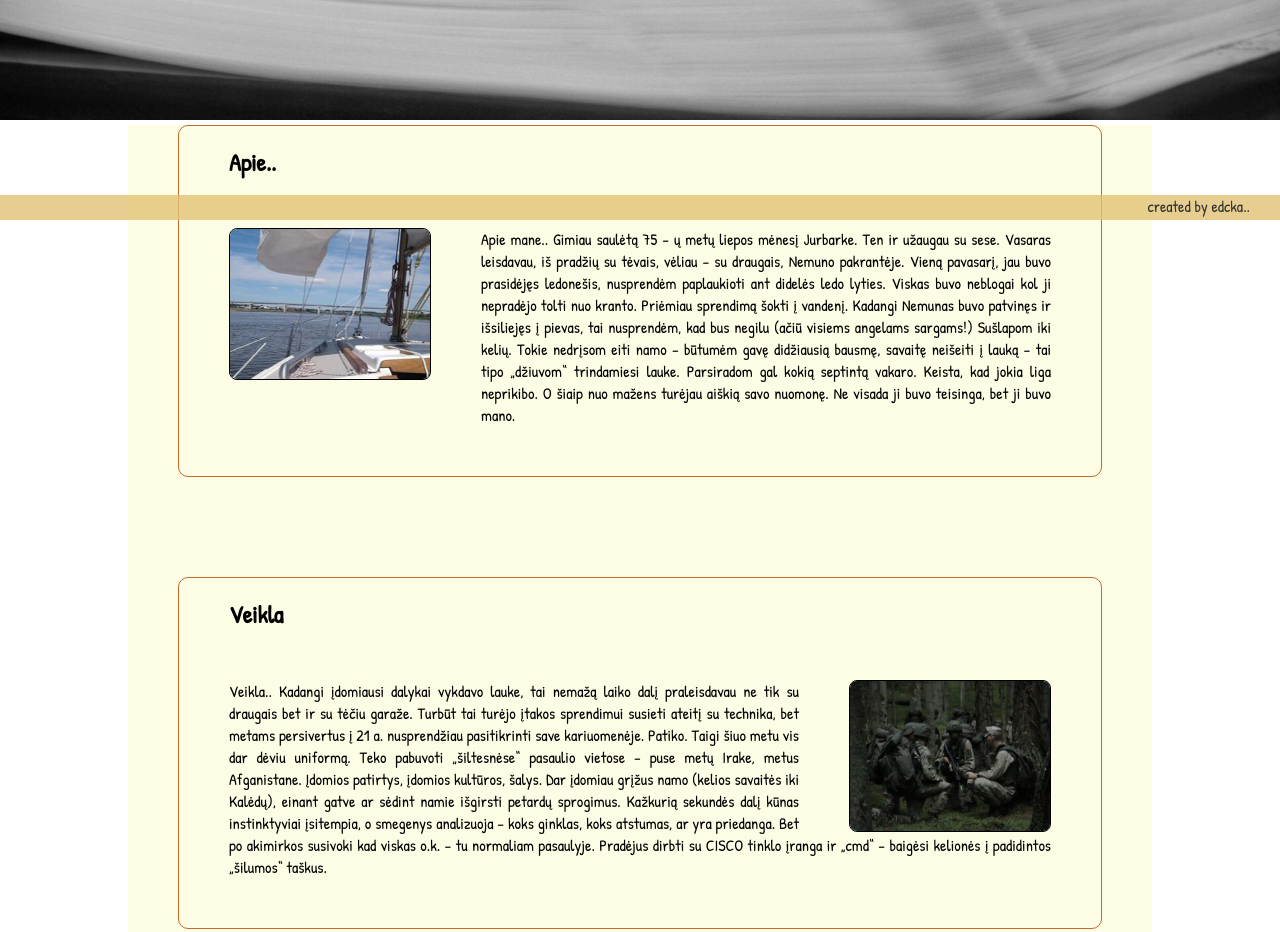
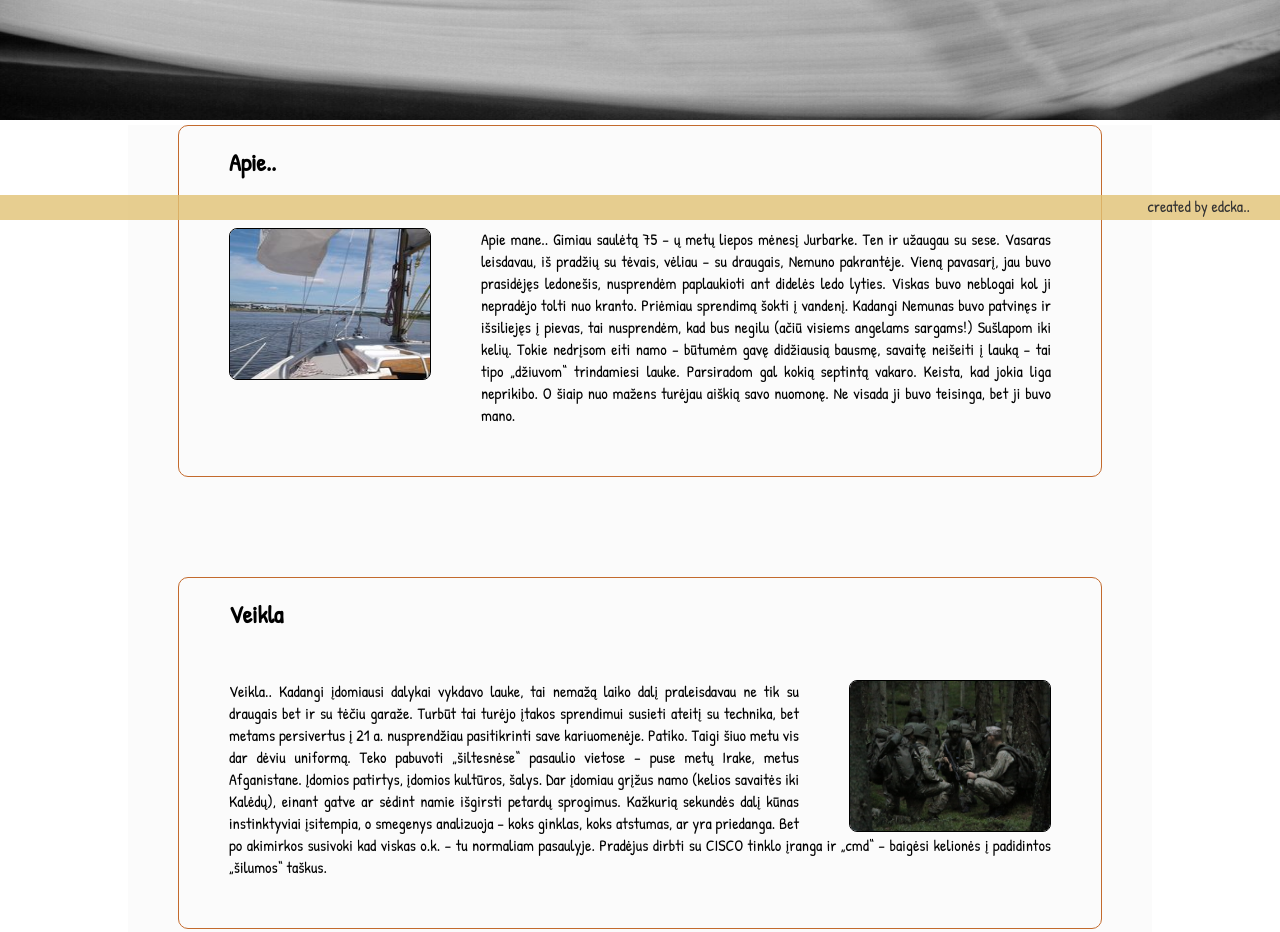
Before and after one commit to erackevicius/apie-save, a plain HTML site: page index.html in a window 1280 px wide. Shown: the part 580-1512 px from the top of the page. Drawn offline with Linux system fonts and the light colour scheme.

Commit message:
Update style.css

```diff
--- a/style.css
+++ b/style.css
@@ -49,7 +49,7 @@ body, html  {
 .img-l:hover {   width: 600px; height: 400px;}
 li a:hover { background-color: #C36A2D;}
 #div-center {
-    border: 0px solid black; width: 80%; margin: 0px auto;  background-color: #FDFCE5; margin-top: 0px;
+    border: 0px solid black; width: 80%; margin: 0px auto;  background-color: #FBFBFB; margin-top: 0px;
 }
 #footer {
     background: #E2C275; width: 100%; height: 25px; position: fixed;
```
